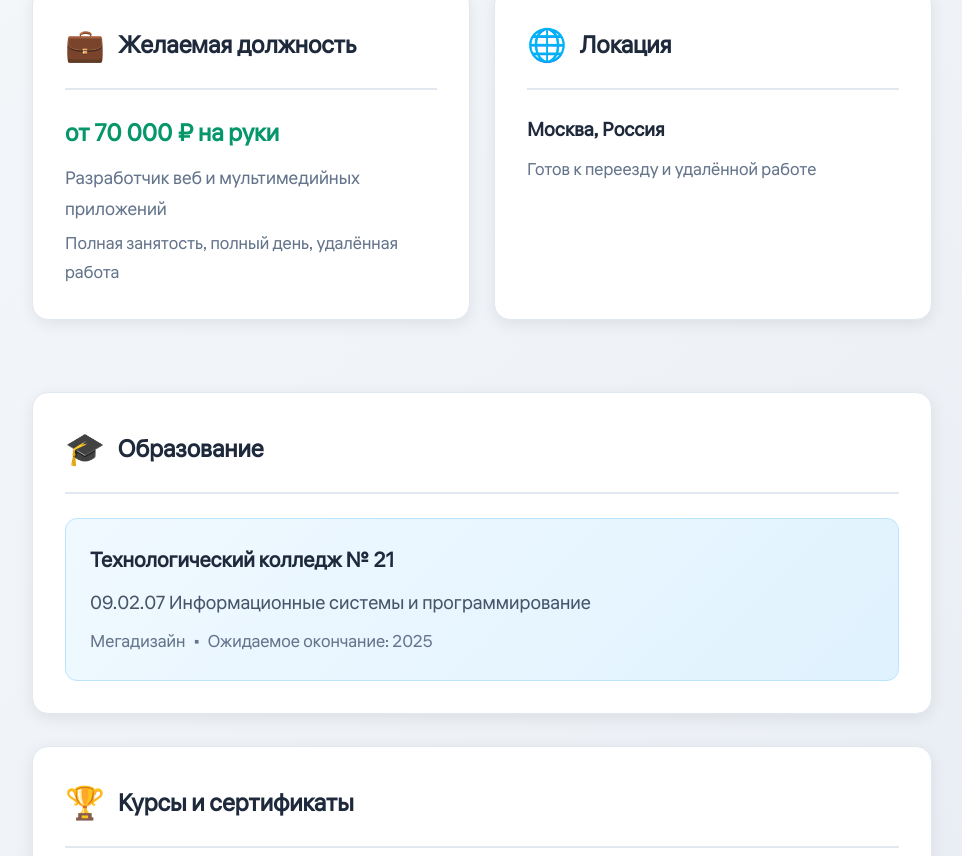
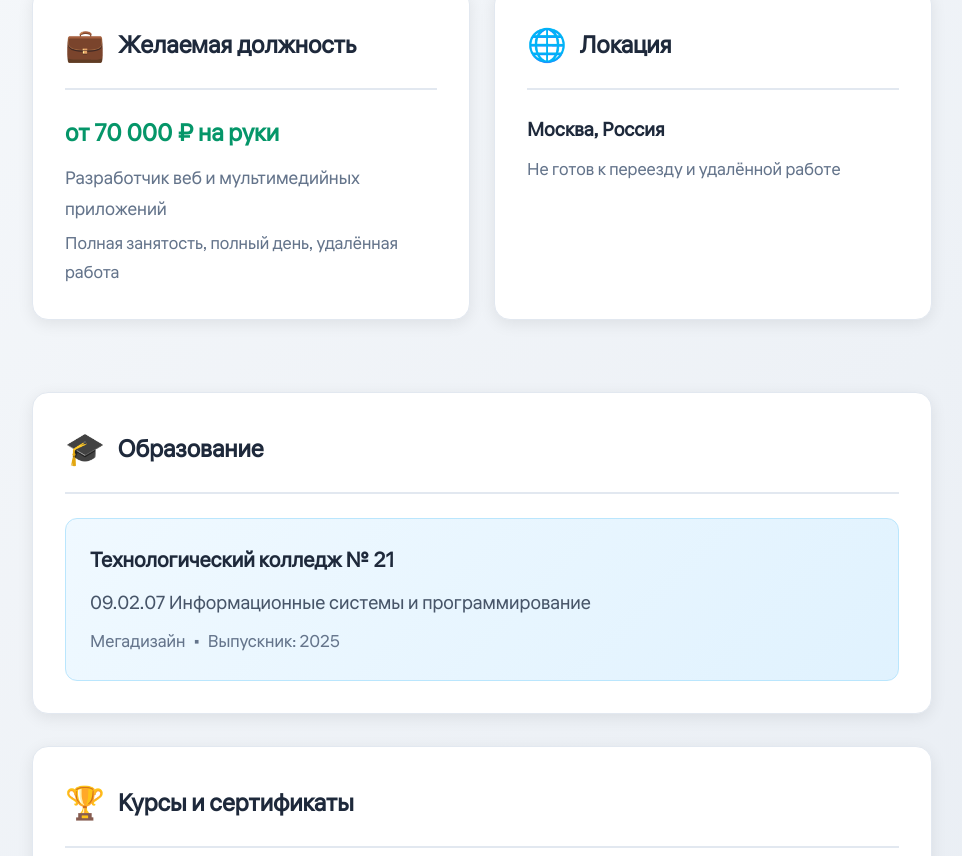
Before and after one commit to S3gaM3/sergeykib, a Next.js app: page /resume in a window 1280 px wide. Shown: the part 629-1485 px from the top of the page, without its empty margins (158-1120 px from the left). Built offline with nearby package versions, Linux system fonts and the light colour scheme.

Commit message:
исправление текста об опыте работ

```diff
--- a/app/components/Hero.tsx
+++ b/app/components/Hero.tsx
@@ -6,7 +6,7 @@ export default function Hero() {
   const stats = [
     { number: '10+', label: 'Проектов' },
     { number: '86%', label: 'Компетенций' },
-    { number: '5+', label: 'Лет опыта' }
+    { number: '>1', label: 'Года опыта' }
   ]
 
   return (
--- a/app/resume/page.tsx
+++ b/app/resume/page.tsx
@@ -145,7 +145,7 @@ export default function ResumePage() {
                     Москва, Россия
                   </div>
                   <div style={{color: '#64748b', fontSize: '0.95em'}}>
-                    Готов к переезду и удалённой работе
+                    Не готов к переезду и удалённой работе
                   </div>
                 </>
               }
@@ -186,7 +186,7 @@ export default function ResumePage() {
                 }}>
                   <span>Мегадизайн</span>
                   <span>•</span>
-                  <span>Ожидаемое окончание: 2025</span>
+                  <span>Выпускник: 2025</span>
                 </div>
               </div>
             }
```
